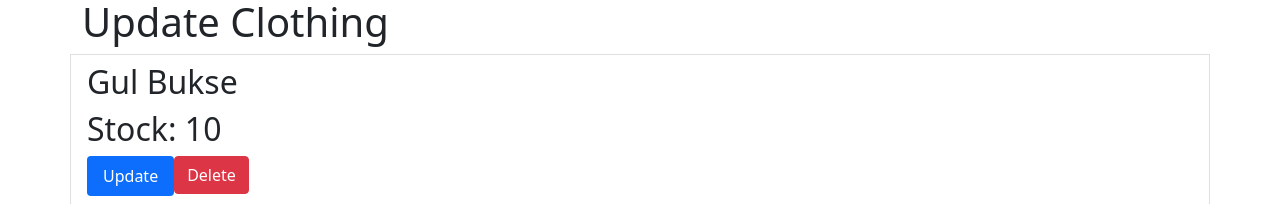
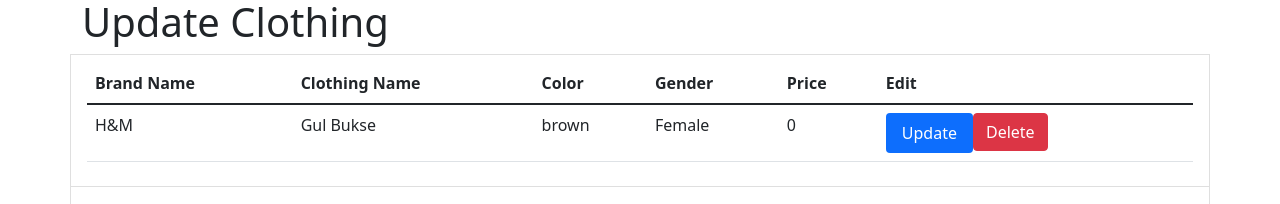
Before and after one commit to WhoCanThisBe/pgr305_h2021_gr101, a React (Create React App) app in the folder Webstore/: page /admin in a window 1280 px wide. Shown: the part 748-952 px from the top of the page. Built offline with nearby package versions, Linux system fonts and the light colour scheme; no server answers.

Commit message:
changed view onm admin page for editnig

```diff
--- a/Webstore/src/Components/Admin/AClothingItem.tsx
+++ b/Webstore/src/Components/Admin/AClothingItem.tsx
@@ -1,6 +1,6 @@
 import {FC} from "react";
 import {IProduct} from "../../Interfaces/IProduct";
-import {Button, Nav} from "react-bootstrap";
+import {Button, Nav, Table} from "react-bootstrap";
 
 type Props = {
     garment: IProduct;
@@ -9,9 +9,25 @@ type Props = {
 
 const AClothingItem: FC<Props> = ({garment, manageDeletion}) => {
     return (
-        <article>
-            <h2>{garment.clothingName}</h2>
-            <h2>Stock: {garment.stock}</h2>
+        <Table>
+            <thead>
+                <tr>
+                    <th>Brand Name</th>
+                    <th>Clothing Name</th>
+                    <th>Color</th>
+                    <th>Gender</th>
+                    <th>Price</th>
+                    <th>Edit</th>
+                </tr>
+            </thead>
+            <tbody>
+            <tr>
+                <td>{garment.brandName}</td>
+                <td>{garment.clothingName}</td>
+                <td>{garment.color}</td>
+                <td>{garment.gender}</td>
+                <td>{garment.priceNok}</td>
+                <td>
                     <Nav variant={"pills"} activeKey="1">
                         <Nav.Item>
                             <Nav.Link eventKey="1" href={`/update-clothing/${garment.id}`}>
@@ -24,7 +40,12 @@ const AClothingItem: FC<Props> = ({garment, manageDeletion}) => {
                             </Button>
                         </Nav.Item>
                     </Nav>
-        </article>
+                </td>
+            </tr>
+            </tbody>
+
+        </Table>
+
     )
 };
 
```
Also changed, not shown: Webstore/src/Components/Admin/AClothingList.tsx (+6 -1 lines). Lines whose indentation alone changed are shown as unchanged.
